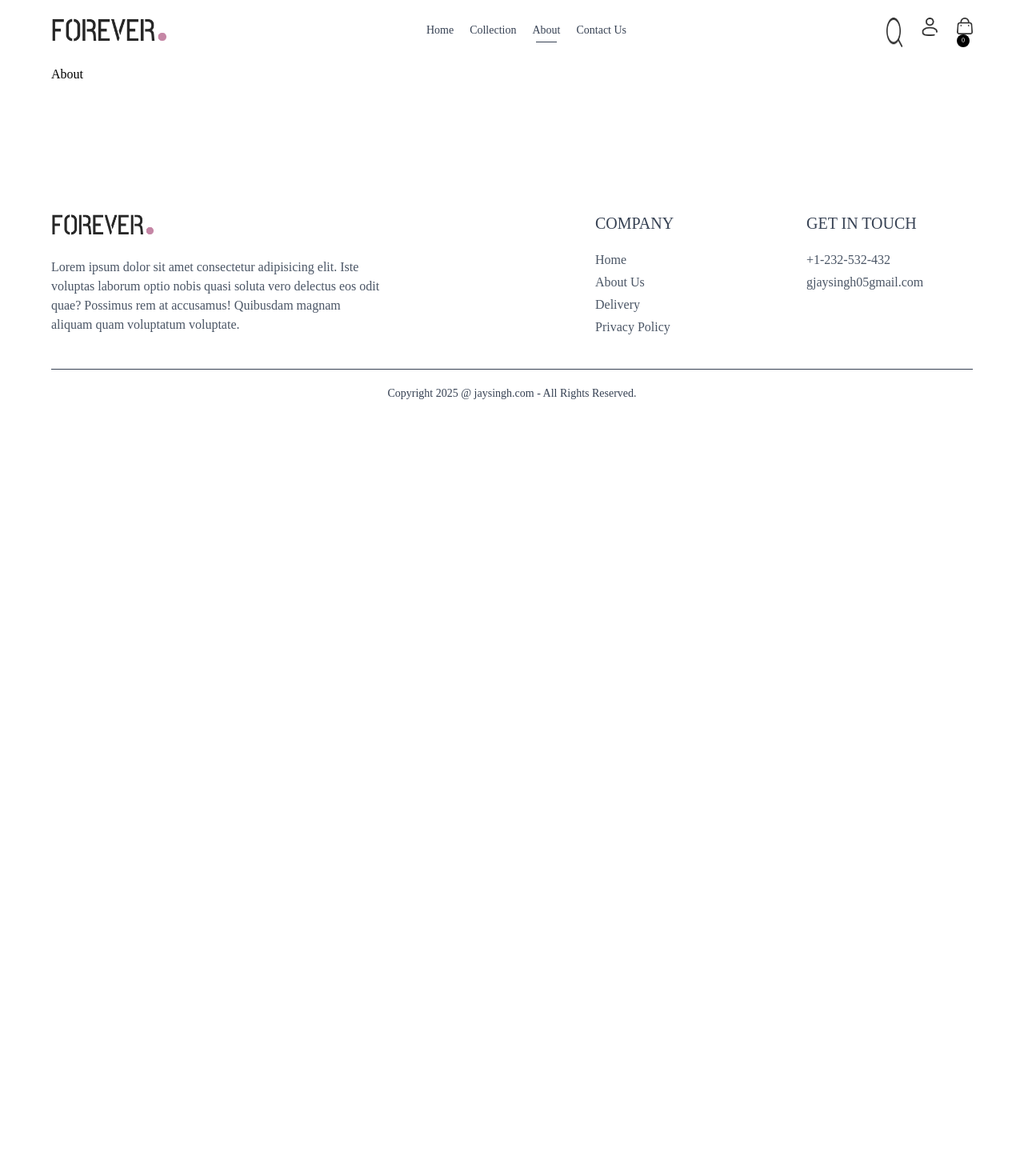
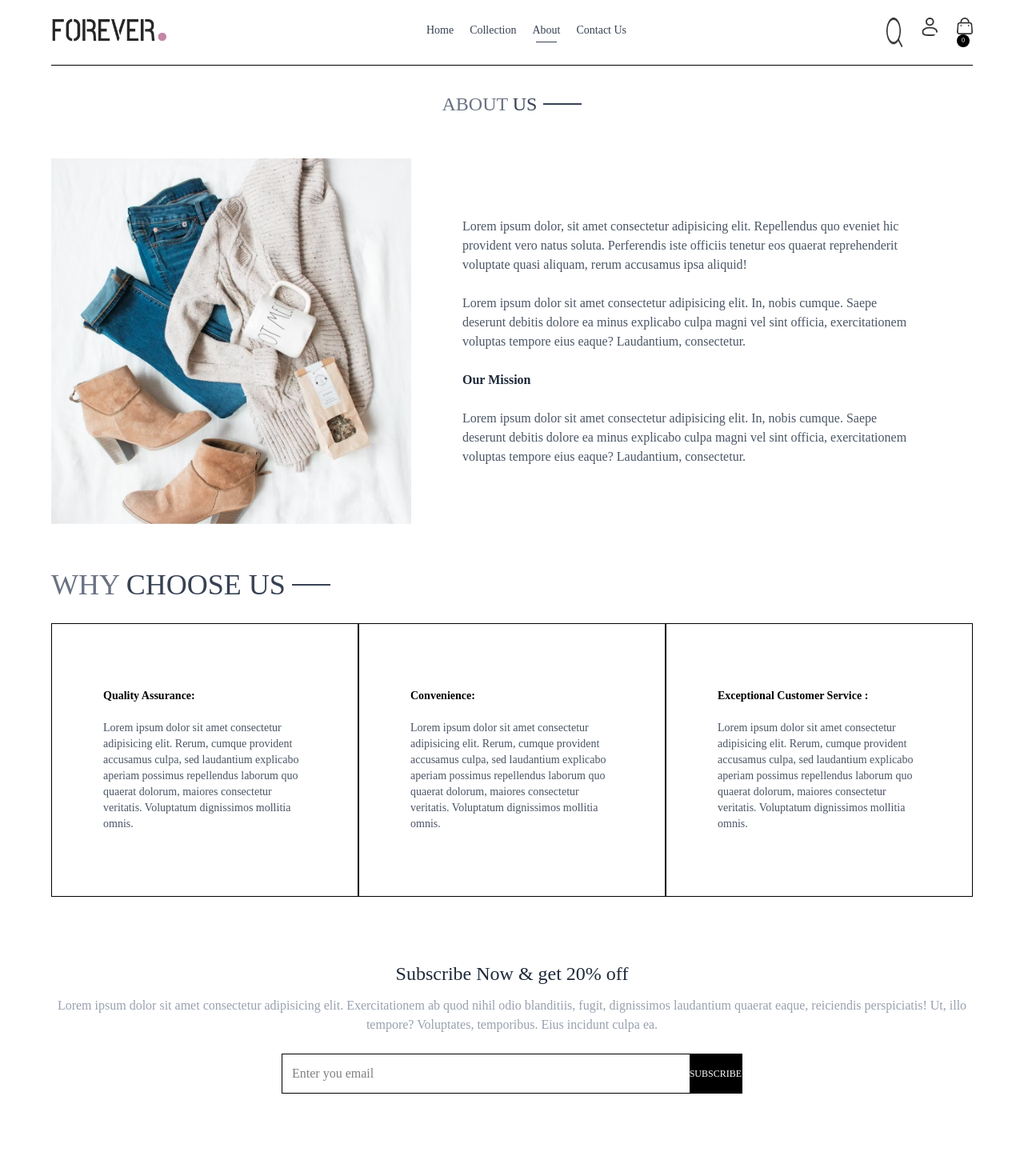
Before and after one commit to Jaysinghgautam/E-ComerceWebsite, a React (Vite) app in the folder Frontend/: page /about in a window 1280 px wide. Shown: the top 1470 px of the page at 80% size. Before the commit the page ends 800 px from the top, so only its background shows below. Built offline with nearby package versions, Linux system fonts and the light colour scheme.

Commit message:
upadated about page

```diff
--- a/Frontend/src/pages/About.jsx
+++ b/Frontend/src/pages/About.jsx
@@ -1,8 +1,46 @@
 import React from 'react'
+import Title from '../components/Title'
+import assets from '../assets/assets'
+import Newsletter from '../components/NewsLetterBox'
 
 function About() {
   return (
-    <div>About</div>
+    <div>
+      <div className="text-2xl text-center pt-8 border-t">
+        <Title text1={'ABOUT'} text2={'US'} />
+      </div>
+  <div className="my-10 flex flex-col md:flex-row gap-16 ">
+     <img className='w-full md:max-w-[450px]' src={assets.about_img} alt="" />
+     <div className="flex flex-col justify-center gap-6 md:w-2/4 text-gray-600">
+
+     <p>Lorem ipsum dolor, sit amet consectetur adipisicing elit. Repellendus quo eveniet hic provident vero natus soluta. Perferendis iste officiis tenetur eos quaerat reprehenderit voluptate quasi aliquam, rerum accusamus ipsa aliquid!</p>
+     <p>Lorem ipsum dolor sit amet consectetur adipisicing elit. In, nobis cumque. Saepe deserunt debitis dolore ea minus explicabo culpa magni vel sint officia, exercitationem voluptas tempore eius eaque? Laudantium, consectetur.</p>
+     <b className='text-gray-800' >Our Mission </b>
+      <p>Lorem ipsum dolor sit amet consectetur adipisicing elit. In, nobis cumque. Saepe deserunt debitis dolore ea minus explicabo culpa magni vel sint officia, exercitationem voluptas tempore eius eaque? Laudantium, consectetur.</p>
+
+     </div>
+  </div>
+  <div className="text-4xl py-4">
+        <Title text1={'WHY'} text2={'CHOOSE US'} />
+  </div>
+  <div className="flex flex-col md:flex-row text-sm mb-20">
+    <div className="border px-10 md:px-16 py-8 sm:py-20 flex flex-col gap-5">
+  <b>Quality Assurance:</b>
+  <p className='text-gray-600'>Lorem ipsum dolor sit amet consectetur adipisicing elit. Rerum, cumque provident accusamus culpa, sed laudantium explicabo aperiam possimus repellendus laborum quo quaerat dolorum, maiores consectetur veritatis. Voluptatum dignissimos mollitia omnis.</p>
+    </div>
+     <div className="border px-10 md:px-16 py-8 sm:py-20 flex flex-col gap-5">
+  <b>Convenience:</b>
+  <p className='text-gray-600'>Lorem ipsum dolor sit amet consectetur adipisicing elit. Rerum, cumque provident accusamus culpa, sed laudantium explicabo aperiam possimus repellendus laborum quo quaerat dolorum, maiores consectetur veritatis. Voluptatum dignissimos mollitia omnis.</p>
+    </div>
+     <div className="border px-10 md:px-16 py-8 sm:py-20 flex flex-col gap-5">
+  <b>Exceptional Customer Service :</b>
+  <p className='text-gray-600'>Lorem ipsum dolor sit amet consectetur adipisicing elit. Rerum, cumque provident accusamus culpa, sed laudantium explicabo aperiam possimus repellendus laborum quo quaerat dolorum, maiores consectetur veritatis. Voluptatum dignissimos mollitia omnis.</p>
+    </div>
+  </div>
+
+  <Newsletter />
+
+    </div>
   )
 }
 
```
